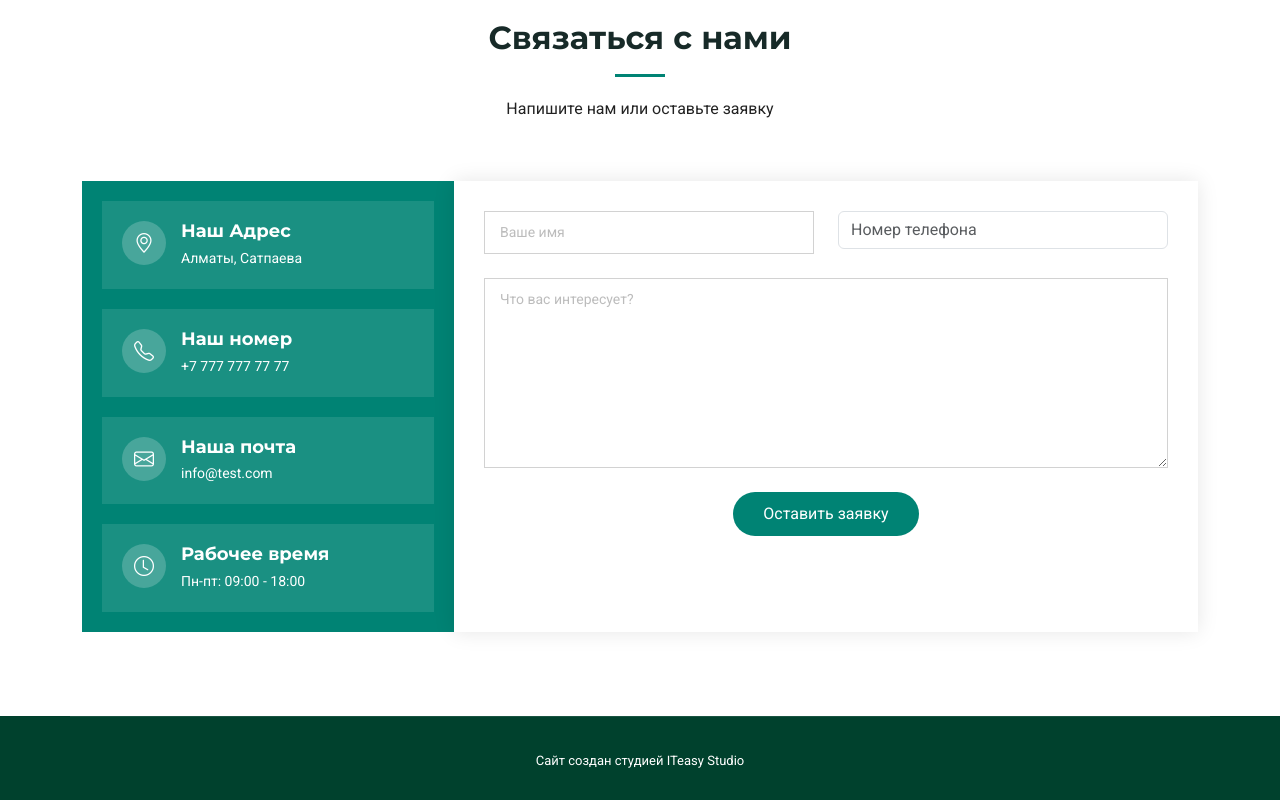
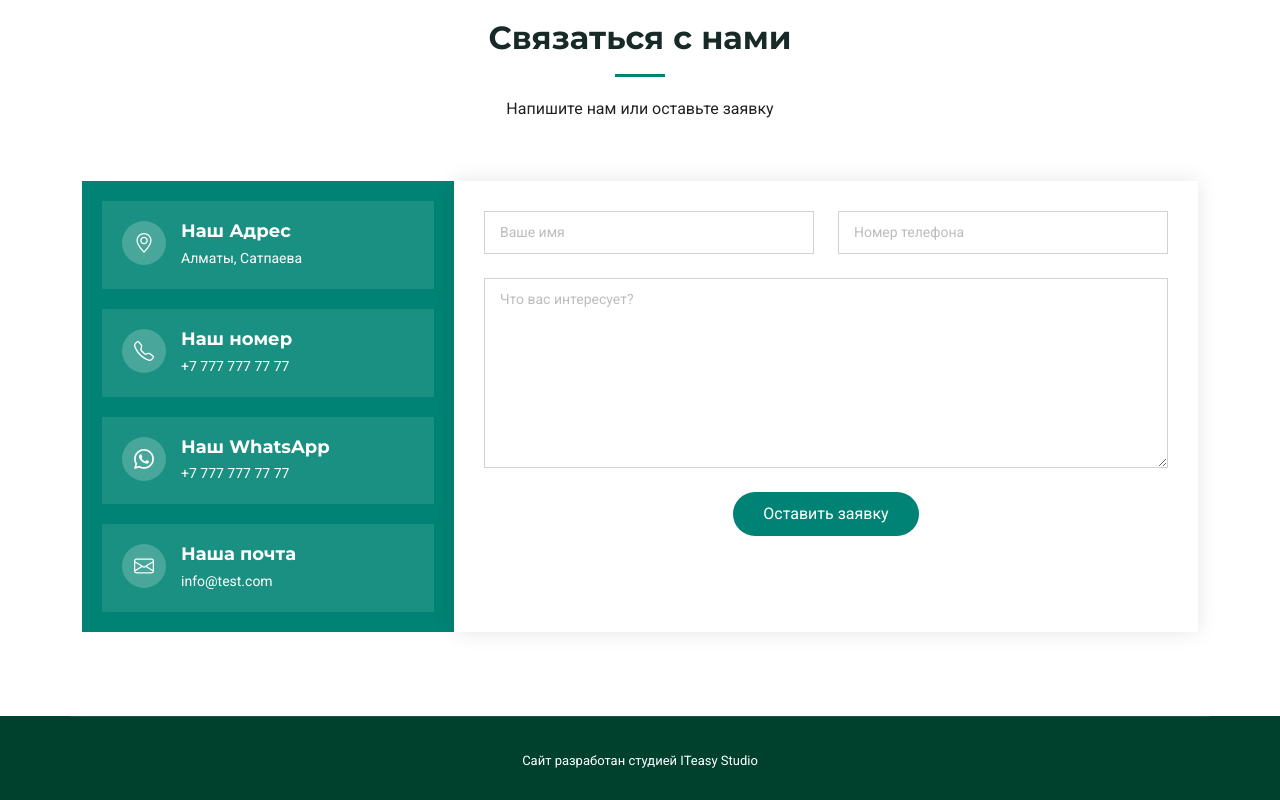
Before and after one commit to kopyrinn/gts, a plain HTML site: page index.html in a window 1280 px wide. Shown: the part 3843-4643 px from the top of the page. Drawn offline with Linux system fonts and the light colour scheme.

Commit message:
contacts

```diff
--- a/index.html
+++ b/index.html
@@ -283,7 +283,7 @@
           <div class="col-lg-4">
             <div class="info-container d-flex flex-column align-items-center justify-content-center">
               <div class="info-item d-flex" data-aos="fade-up" data-aos-delay="200">
-                <i class="bi bi-geo-alt flex-shrink-0"></i>
+                 <a href="https://go.2gis.com/WIGqJ" target="blank"><i class="bi bi-geo-alt flex-shrink-0"></i></a>
                 <div>
                   <h3>Наш Адрес</h3>
                   <p>Алматы, Сатпаева</p>
@@ -298,6 +298,14 @@
                 </div>
               </div><!-- End Info Item -->
 
+              <div class="info-item d-flex" data-aos="fade-up" data-aos-delay="300">
+                <a href="https://wa.me/77053085557"  target="blank"><i class="bi bi-whatsapp flex-shrink-0"></i></a>
+                <div>
+                  <h3>Наш WhatsApp</h3>
+                  <p>+7 777 777 77 77</p>
+                </div>
+              </div><!-- End Info Item -->
+
               <div class="info-item d-flex" data-aos="fade-up" data-aos-delay="400">
                 <i class="bi bi-envelope flex-shrink-0"></i>
                 <div>
@@ -306,13 +314,6 @@
                 </div>
               </div><!-- End Info Item -->
 
-              <div class="info-item d-flex" data-aos="fade-up" data-aos-delay="500">
-                <i class="bi bi-clock flex-shrink-0"></i>
-                <div>
-                  <h3>Рабочее время</h3>
-                  <p>Пн-пт: 09:00 - 18:00</p>
-                </div>
-              </div><!-- End Info Item -->
 
             </div>
 
@@ -327,7 +328,7 @@
                 </div>
 
                 <div class="col-md-6 ">
-                  <input type="telephone" class="form-control" name="tel" placeholder="Номер телефона" required="">
+                  <input type="text" class="form-control" name="tel" placeholder="Номер телефона" required="">
                 </div>
 
                 <div class="col-md-12">
@@ -360,7 +361,7 @@
     <div class="container copyright text-center mt-4">
       <div class="credits">
 
-       Сайт создан студией <a href="https://iteasy.school/">ITeasy Studio</a>
+       Сайт разработан студией <a href="https://iteasy.school/">ITeasy Studio</a>
       </div>
     </div>
 
```
